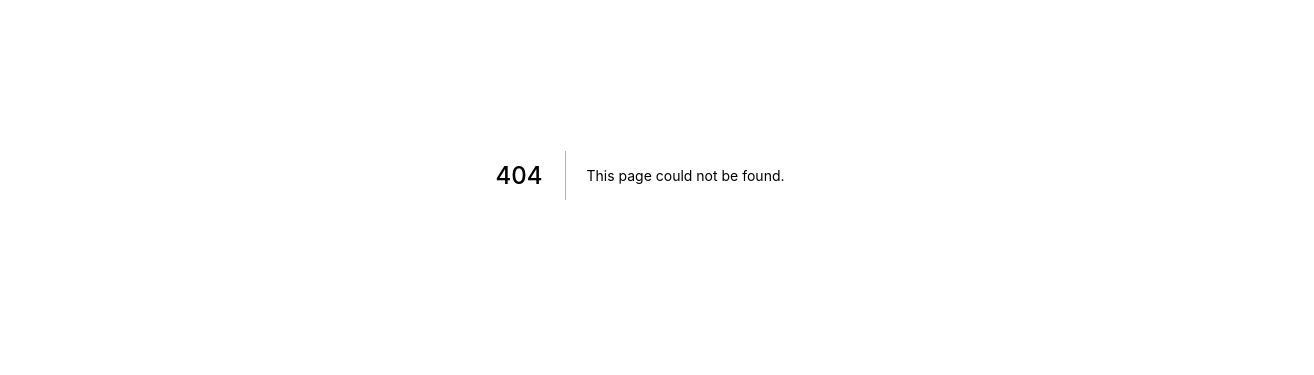
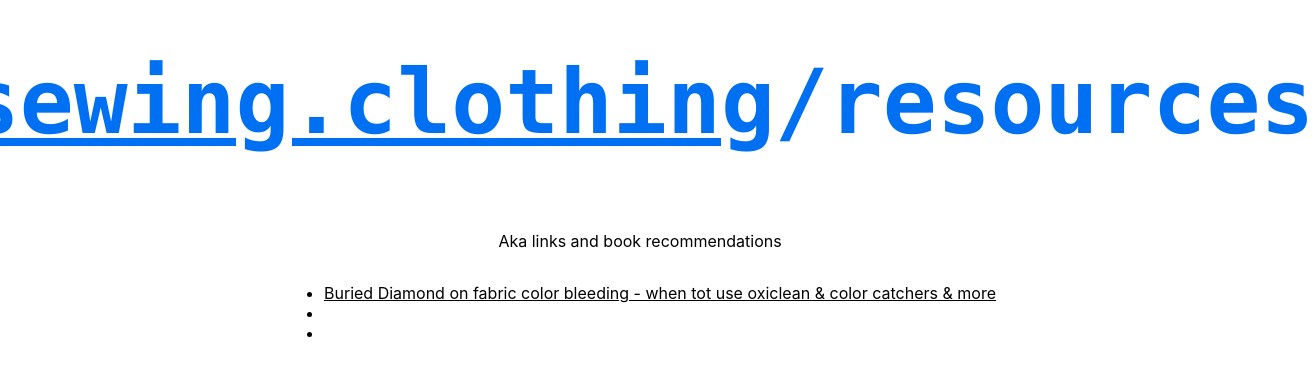
Before and after one commit to ZachGawlik/sewing-clothing, a Next.js app: page /resources in a window 1280 px wide. Before the commit this address had no page. Shown: the part 225-600 px from the top of the page, 1314 px wide, since content can reach past the window. Built offline with nearby package versions, Linux system fonts and the light colour scheme.

Commit message:
feat(resources): add resources page

```diff
--- /dev/null
+++ b/pages/resources/index.tsx
@@ -0,0 +1,43 @@
+import type { NextPage } from 'next';
+import Link from 'next/link';
+import Head from 'next/head';
+import styles from '../../styles/Home.module.css';
+import { css } from '@emotion/react';
+
+const ResourcesPage: NextPage = () => {
+  return (
+    <div className={styles.container}>
+      <Head>
+        <title>sewing resources</title>
+        <meta name="description" content="Sewing resources" />
+      </Head>
+
+      <main className={styles.main}>
+        <h1
+          css={css`
+            color: #0070f3;
+            line-height: 1.15;
+            font-size: 7vw;
+            text-align: center;
+            font-family: Menlo, Monaco, 'Courier New', Courier, monospace;
+          `}
+        >
+          <Link href="/">sewing.clothing</Link>/resources
+        </h1>
+        <p>Aka links and book recommendations</p>
+        <ul>
+          <li>
+            <a href="http://www.burieddiamond.com/blog/2021/10/5/my-fabric-bled-color-everywhere-how-to-save-fabric-when-the-color-is-bleeding">
+              Buried Diamond on fabric color bleeding - when tot use oxiclean &
+              color catchers & more
+            </a>
+          </li>
+          <li></li>
+          <li></li>
+        </ul>
+      </main>
+    </div>
+  );
+};
+
+export default ResourcesPage;
```
Also changed, not shown: pages/tools/metric/MetricApp.tsx (+7 -2 lines).
